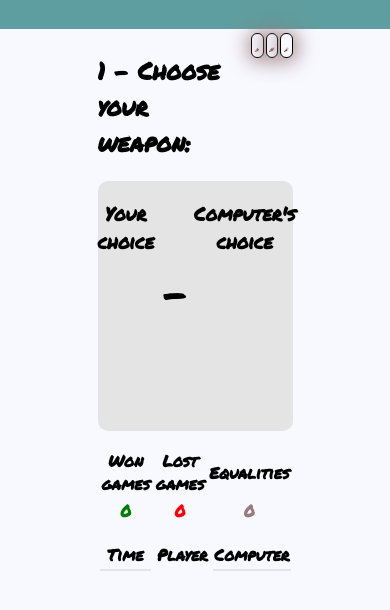
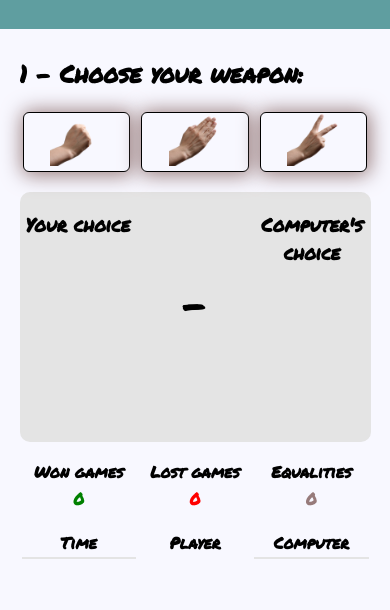
Before and after one commit to jc-upto/shifoume.github.io, a plain HTML site: page index.html in a window 390 px wide. Shown: the part 104-714 px from the top of the page. Drawn offline with Linux system fonts and the light colour scheme.

Commit message:
Responsive mode

```diff
--- a/css/style.css
+++ b/css/style.css
@@ -64,7 +64,7 @@ footer {
 
 #game-area img {
     width: auto;
-    height: 100%;
+    height: 70%;
     display: block;
 }
 
@@ -125,3 +125,26 @@ table td {
     color: #977b7b;
     font-weight: bold;
 }
+
+@media screen and (max-width: 856px) {
+
+    #viewport {
+        width: 90%;
+    }
+
+    #user-selection-container {
+        display: flex;
+        justify-content: space-between;
+    }
+
+    #user-selection {
+        flex-direction: column;
+        margin-bottom: 20px;
+    }
+
+    #rock, #paper, #scissors {
+        width: 30%;
+        height: 20%;
+        margin-right: 1%;
+    }
+}
--- a/index.html
+++ b/index.html
@@ -2,6 +2,7 @@
 <html lang="en">
 <head>
     <meta charset="UTF-8">
+    <meta name="viewport" content="width=device-width, user-scalable=no">
     <title>ShiFouMi Game</title>
     <link rel="stylesheet" href="css/style.css">
 </head>
@@ -14,6 +15,7 @@
 
         <div id="user-selection">
             <h2>1 - Choose your weapon: </h2>
+            <div id="user-selection-container">
                 <div id="rock">
                     <img src="./assets/img/rock.png">
                 </div>
@@ -22,6 +24,7 @@
                 </div>
                 <div id="scissors">
                     <img src="./assets/img/scissors.png">
+                </div>
             </div>
         </div>
 
```
Lines whose indentation alone changed are shown as unchanged.
